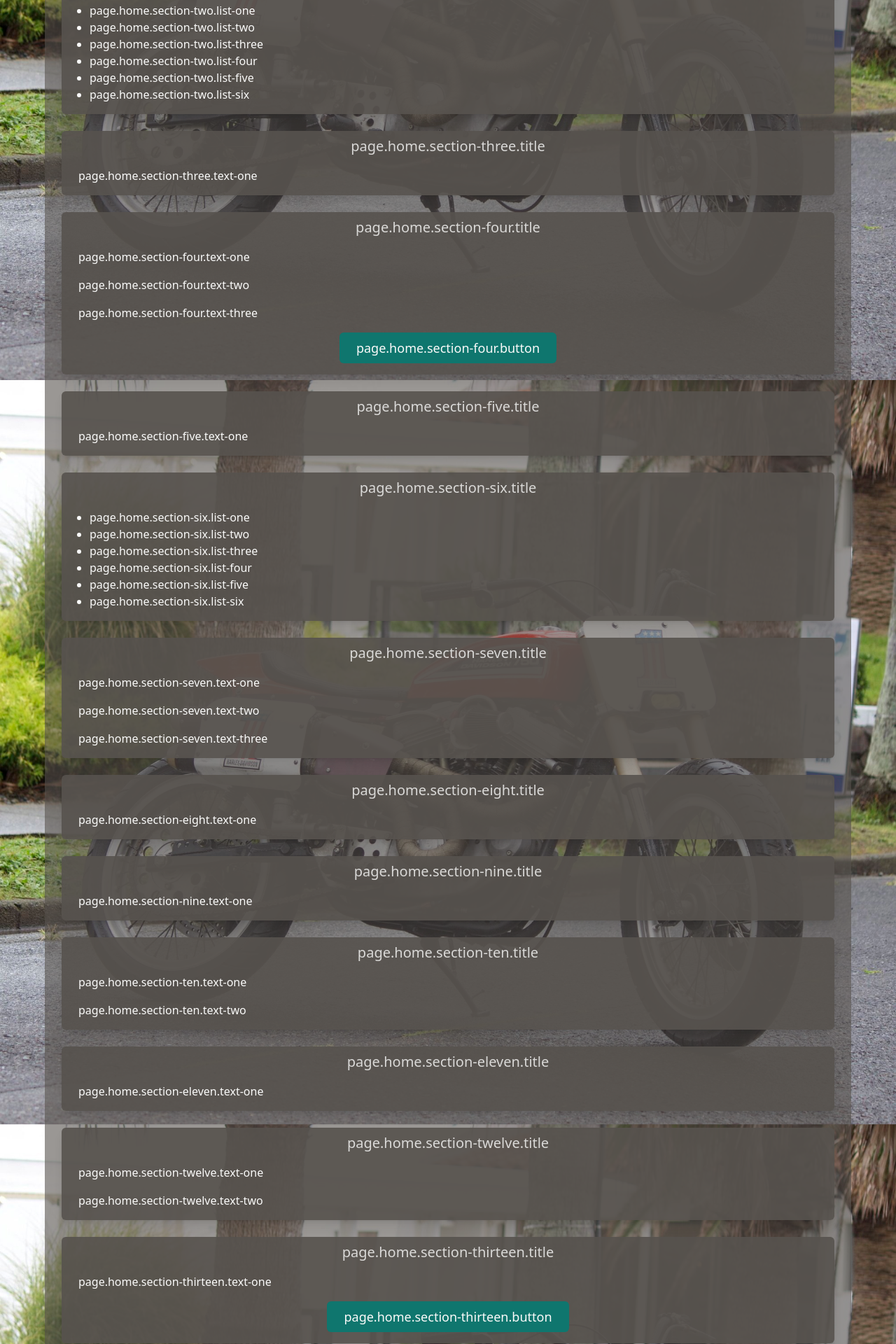
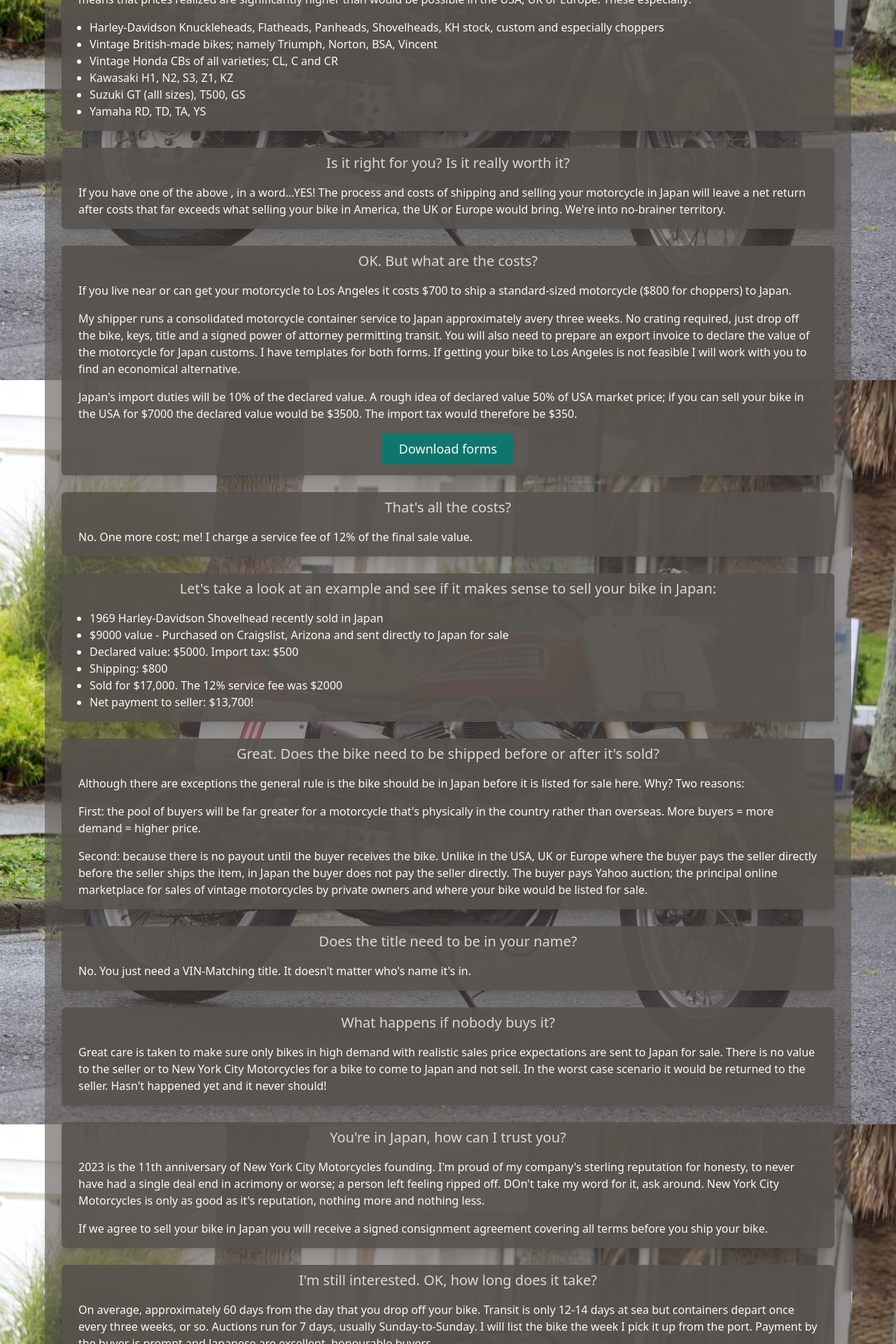
Before and after one commit to jedharwood/NycMotorcycles, a Next.js app: page / in a window 1280 px wide. Shown: the part 520-2440 px from the top of the page at 70% size. Built offline with nearby package versions, Linux system fonts and the light colour scheme.

Commit message:
Refactor home page with updated LinkButton

```diff
--- a/pages/index.tsx
+++ b/pages/index.tsx
@@ -1,57 +1,27 @@
 import Head from 'next/head'
 import { TextDisplay } from '@/components/text-display'
 import { useIntl } from 'react-intl'
-import { LinkButton } from '@/components/link-button'
+import { LinkButton, LinkButtonProps } from '@/components/link-button'
 
 export default function Home() {
   const intl = useIntl()
 
-  const quoteContactButton: JSX.Element = (
-    <LinkButton
-      text={intl.formatMessage({
-        id: 'page.home.section-one.button',
-      })}
-      href="/contact"
-      type="router-link"
-    />
-  )
-
-  const downloadDocumentsButton: JSX.Element = (
-    <LinkButton
-      text={intl.formatMessage({
-        id: 'page.home.section-four.button',
-      })}
-      href="/download"
-      type="router-link"
-    />
-  )
-
-  const contactButton: JSX.Element = (
-    <LinkButton
-      text={intl.formatMessage({
-        id: 'page.home.section-thirteen.button',
-      })}
-      href="/contact"
-      type="router-link"
-    />
-  )
-
   const desirableModelList: string[] = [
-    'page.home.section-two.list-one',
-    'page.home.section-two.list-two',
-    'page.home.section-two.list-three',
-    'page.home.section-two.list-four',
-    'page.home.section-two.list-five',
-    'page.home.section-two.list-six',
+    'page.home.section-2.list-1',
+    'page.home.section-2.list-2',
+    'page.home.section-2.list-3',
+    'page.home.section-2.list-4',
+    'page.home.section-2.list-5',
+    'page.home.section-2.list-6',
   ]
 
   const soldExampleList: string[] = [
-    'page.home.section-six.list-one',
-    'page.home.section-six.list-two',
-    'page.home.section-six.list-three',
-    'page.home.section-six.list-four',
-    'page.home.section-six.list-five',
-    'page.home.section-six.list-six',
+    'page.home.section-6.list-1',
+    'page.home.section-6.list-2',
+    'page.home.section-6.list-3',
+    'page.home.section-6.list-4',
+    'page.home.section-6.list-5',
+    'page.home.section-6.list-6',
   ]
 
   const buildList = (listItems: string[]): JSX.Element => {
@@ -68,6 +38,22 @@ export default function Home() {
     )
   }
 
+  const buildLinkButton = ({
+    text,
+    href,
+    type,
+  }: LinkButtonProps): JSX.Element => {
+    return (
+      <LinkButton
+        text={intl.formatMessage({
+          id: text,
+        })}
+        href={href}
+        type={type}
+      />
+    )
+  }
+
   return (
     <>
       <Head>
@@ -81,59 +67,88 @@ export default function Home() {
       </Head>
       <main className="space-y-6">
         <TextDisplay
-          title="page.home.section-one.title"
-          childElement={quoteContactButton}
+          title="page.home.section-1.title"
+          childElement={buildLinkButton({
+            text: 'page.home.section-1.button',
+            href: '/contact',
+            type: 'router-link',
+          })}
         />
         <TextDisplay
-          title="page.home.section-two.title"
-          textContent={['page.home.section-two.text-one', 'page.home.section-two.text-two']}
+          title="page.home.section-2.title"
+          textContent={[
+            'page.home.section-2.text-1',
+            'page.home.section-2.text-2',
+          ]}
           childElement={buildList(desirableModelList)}
         />
         <TextDisplay
-          title="page.home.section-three.title"
-          textContent={['page.home.section-three.text-one']}
+          title="page.home.section-3.title"
+          textContent={['page.home.section-3.text-1']}
         />
         <TextDisplay
-          title="page.home.section-four.title"
-          textContent={['page.home.section-four.text-one', 'page.home.section-four.text-two', 'page.home.section-four.text-three']}
-          childElement={downloadDocumentsButton}
+          title="page.home.section-4.title"
+          textContent={[
+            'page.home.section-4.text-1',
+            'page.home.section-4.text-2',
+            'page.home.section-4.text-3',
+          ]}
+          childElement={buildLinkButton({
+            text: 'page.home.section-4.button',
+            href: '/download',
+            type: 'router-link',
+          })}
         />
         <TextDisplay
-          title="page.home.section-five.title"
-          textContent={['page.home.section-five.text-one']}
+          title="page.home.section-5.title"
+          textContent={['page.home.section-5.text-1']}
         />
         <TextDisplay
-          title="page.home.section-six.title"
+          title="page.home.section-6.title"
           childElement={buildList(soldExampleList)}
         />
         <TextDisplay
-          title="page.home.section-seven.title"
-          textContent={['page.home.section-seven.text-one', 'page.home.section-seven.text-two', 'page.home.section-seven.text-three']}
+          title="page.home.section-7.title"
+          textContent={[
+            'page.home.section-7.text-1',
+            'page.home.section-7.text-2',
+            'page.home.section-7.text-3',
+          ]}
         />
         <TextDisplay
-          title="page.home.section-eight.title"
-          textContent={['page.home.section-eight.text-one']}
+          title="page.home.section-8.title"
+          textContent={['page.home.section-8.text-1']}
         />
         <TextDisplay
-          title="page.home.section-nine.title"
-          textContent={['page.home.section-nine.text-one']}
+          title="page.home.section-9.title"
+          textContent={['page.home.section-9.text-1']}
         />
         <TextDisplay
-          title="page.home.section-ten.title"
-          textContent={['page.home.section-ten.text-one', 'page.home.section-ten.text-two']}
+          title="page.home.section-10.title"
+          textContent={[
+            'page.home.section-10.text-1',
+            'page.home.section-10.text-2',
+          ]}
         />
         <TextDisplay
-          title="page.home.section-eleven.title"
-          textContent={['page.home.section-eleven.text-one']}
+          title="page.home.section-11.title"
+          textContent={['page.home.section-11.text-1']}
         />
         <TextDisplay
-          title="page.home.section-twelve.title"
-          textContent={['page.home.section-twelve.text-one', 'page.home.section-twelve.text-two']}
+          title="page.home.section-12.title"
+          textContent={[
+            'page.home.section-12.text-1',
+            'page.home.section-12.text-2',
+          ]}
         />
         <TextDisplay
-          title="page.home.section-thirteen.title"
-          textContent={['page.home.section-thirteen.text-one']}
-          childElement={contactButton}
+          title="page.home.section-13.title"
+          textContent={['page.home.section-13.text-1']}
+          childElement={buildLinkButton({
+            text: 'page.home.section-13.button',
+            href: '/contact',
+            type: 'router-link',
+          })}
         />
       </main>
     </>
```
